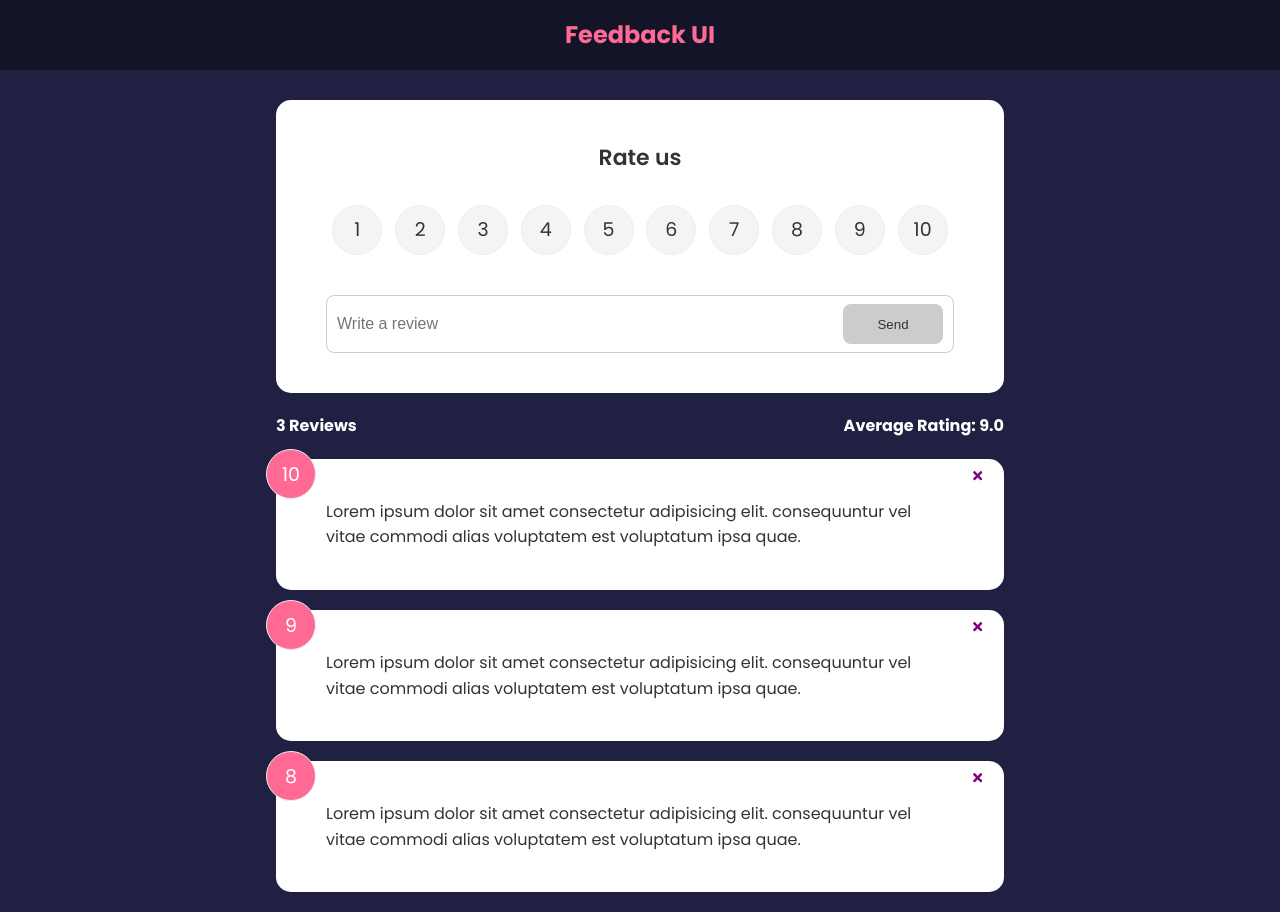
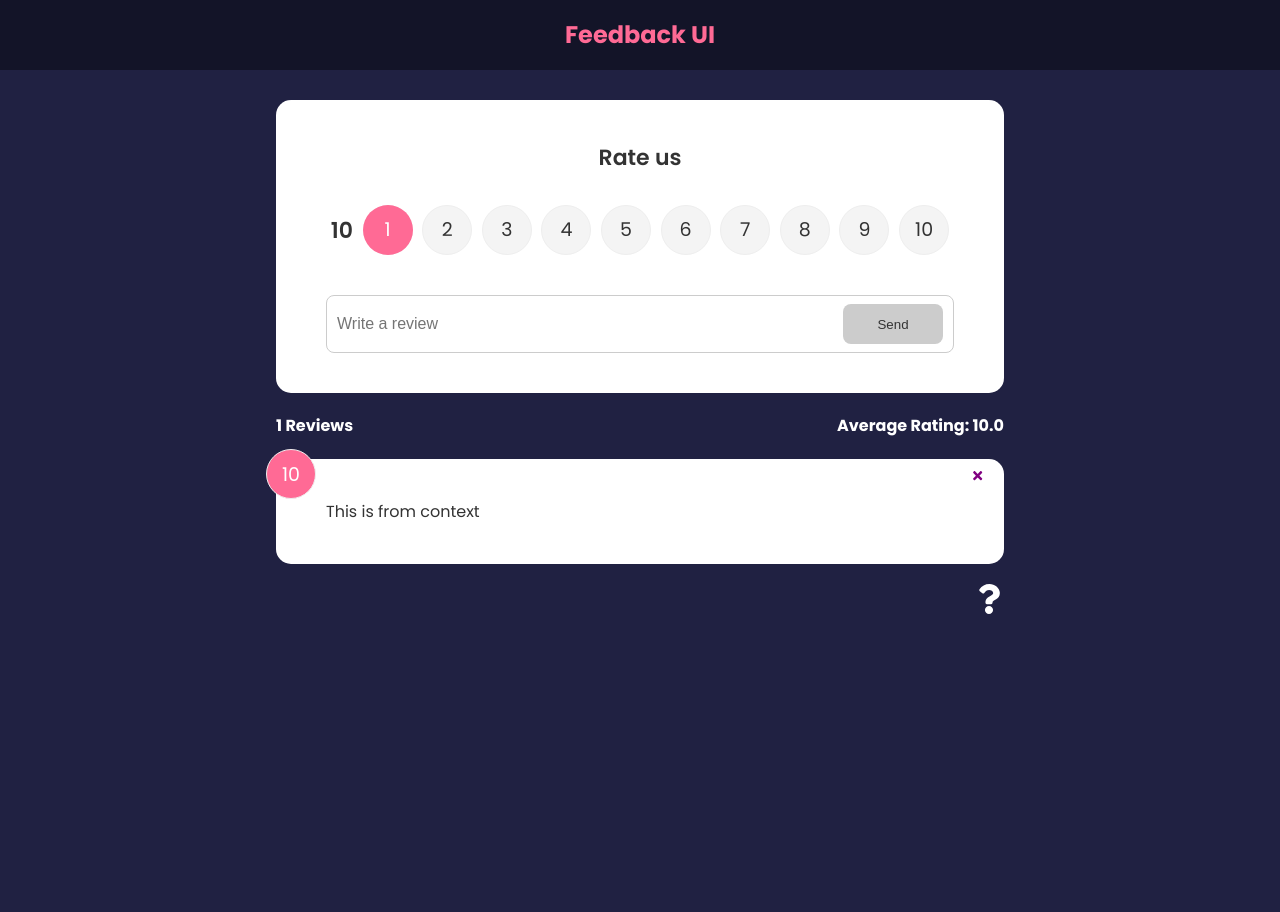
Before and after one commit to Justin-Jingcheng-Peng/feedback-app, a React (Create React App) app: page / in a window 1280 px wide. After the commit the page ends 800 px from the top, so only its background shows below. Built offline with nearby package versions, Linux system fonts and the light colour scheme.

Commit message:
section 31 update

```diff
--- a/package.json
+++ b/package.json
@@ -6,11 +6,14 @@
     "@testing-library/jest-dom": "^5.16.4",
     "@testing-library/react": "^13.2.0",
     "@testing-library/user-event": "^13.5.0",
+    "framer-motion": "^4.1.17",
     "react": "^18.1.0",
     "react-dom": "^18.1.0",
     "react-icon": "^1.0.0",
     "react-icons": "^4.3.1",
+    "react-router-dom": "^6.3.0",
     "react-scripts": "5.0.1",
+    "uuid": "^8.3.2",
     "web-vitals": "^2.1.4"
   },
   "scripts": {
--- a/src/App.js
+++ b/src/App.js
@@ -1,27 +1,49 @@
-import { useState } from "react"
-import Header from "./components/Header"
-import FeedbackList from "./components/FeedbackList"
-import FeedbackData from "./data/FeedbackData"
-import FeedbackStats from "./components/FeedbackStats"
-import FeedbackForm from "./components/FeedbackForm"
-function App(){
-    const [feedback, setFeedback] = useState(FeedbackData)
-    const deleteFeedback = (id) => {
-        if(window.confirm("Are u sure?")){
-            setFeedback(feedback.filter((item) => item.id != id))
-        }
+import { v4 as uuidv4 } from "uuid";
+import { BrowserRouter as Router, Route, Routes } from "react-router-dom";
+import { useState } from "react";
+import Header from "./components/Header";
+import FeedbackList from "./components/FeedbackList";
+import FeedbackData from "./data/FeedbackData";
+import FeedbackStats from "./components/FeedbackStats";
+import AbourIconLink from "./components/AbourIconLink";
+import FeedbackForm from "./components/FeedbackForm";
+import AboutPage from "./pages/AboutPage";
+import { FeedbackProvider } from "./context/FeedbackContext";
+function App() {
+  const [feedback, setFeedback] = useState(FeedbackData);
+  const addFeedback = (newFeedback) => {
+    newFeedback.id = uuidv4();
+    setFeedback([newFeedback, ...feedback]);
+  };
+  const deleteFeedback = (id) => {
+    if (window.confirm("Are u sure?")) {
+      setFeedback(feedback.filter((item) => item.id != id));
     }
-    return (
-        <>
-        <Header  />
+  };
+  return (
+    <FeedbackProvider>
+      <Router>
+        <Header />
         <div className="container">
-            <FeedbackForm />
-            <FeedbackStats feedback={feedback} />
-            <FeedbackList feedback={feedback}
-            handleDelete={deleteFeedback}
-             />
+          <Routes>
+            <Route
+              exact
+              path="/"
+              element={
+                <>
+                  <FeedbackForm handleAdd={addFeedback} />
+                  <FeedbackStats />
+                  <FeedbackList handleDelete={deleteFeedback} />
+                </>
+              }
+            ></Route>
+
+            <Route path="/about" element={<AboutPage />} />
+          </Routes>
+          <AbourIconLink />
         </div>
-        </>
-    )
+      </Router>
+    </FeedbackProvider>
+  );
 }
-export default App
+export default App;
--- /dev/null
+++ b/src/components/AbourIconLink.jsx
@@ -0,0 +1,13 @@
+import { FaQuestion } from "react-icons/fa";
+import { Link } from "react-router-dom";
+function AbourIconLink() {
+  return (
+    <div className="about-link">
+      <Link to="/about">
+        <FaQuestion size={30} />
+      </Link>
+    </div>
+  );
+}
+
+export default AbourIconLink;
--- a/src/components/FeedbackForm.jsx
+++ b/src/components/FeedbackForm.jsx
@@ -3,11 +3,12 @@ import Card from './shared/Card'
 import {useState} from 'react'
 import Button from './shared/Button'
 import RatingSelect from './RatingSelect'
-function FeedbackForm() {
+function FeedbackForm({handleAdd}) {
     const [text, setText] = useState('')
     const [rating,setRating] = useState(10)
     const [btnDisabled, setBtnDisabled] = useState(true)
     const [message, setMessage] = useState('')
+    const [selected, setSelected] = useState(1)
     const handleTextChange = (e) => {
         if (text === ''){
             setBtnDisabled(true)
@@ -21,11 +22,24 @@ function FeedbackForm() {
         }
         setText(e.target.value)
     }
+    const handleSubmit = (e) => {
+        e.preventDefault()
+        if (text.trim().length > 10){
+            const newFeedback = {
+                text,
+                rating,
+            }
+            handleAdd(newFeedback)
+            setText('')
+        }
+    }
+
+
   return (
     <Card>
-        <form>
+        <form onSubmit={handleSubmit}>
             <h2>Rate us</h2>
-            <RatingSelect select={(rating) => setRating(rating)}/>
+            <RatingSelect select={(rating) => setRating(rating)} selected={selected} setSelected={setSelected}/>
             <div className='input-group'>
                 <input
                 onChange={handleTextChange}
--- a/src/components/FeedbackList.jsx
+++ b/src/components/FeedbackList.jsx
@@ -1,17 +1,41 @@
-import FeedbackItem from './FeedbackItem'
-import PropTypes from 'prop-types'
-function FeedbackList({feedback, handleDelete}) {
-    if (!feedback || feedback.length === 0){
-        return <p>No feedback yet</p>
-    }
-    return <div className='feedback-list'>
+import { motion, AnimatePresence } from "framer-motion";
+import { useContext } from "react";
+import FeedbackItem from "./FeedbackItem";
+import PropTypes from "prop-types";
+import FeedbackContext from "../context/FeedbackContext";
+function FeedbackList({ handleDelete }) {
+  const { feedback } = useContext(FeedbackContext);
+  if (!feedback || feedback.length === 0) {
+    return <p>No feedback yet</p>;
+  }
+  return (
+    <div className="feedback-list">
+      <AnimatePresence>
         {feedback.map((item) => (
-            <FeedbackItem key={item.id}
-            item={item}
-            handleDelete={handleDelete}
+          <motion.div
+            key={item.id}
+            initial={{ opacity: 0 }}
+            animate={{ opacity: 1 }}
+            exit={{ opacity: 0 }}
+          >
+            <FeedbackItem
+              key={item.id}
+              item={item}
+              handleDelete={handleDelete}
             />
+          </motion.div>
         ))}
+      </AnimatePresence>
     </div>
+  );
+  // return <div className='feedback-list'>
+  //     {feedback.map((item) => (
+  //         <FeedbackItem key={item.id}
+  //         item={item}
+  //         handleDelete={handleDelete}
+  //         />
+  //     ))}
+  // </div>
 }
 
-export default FeedbackList
+export default FeedbackList;
--- a/src/components/FeedbackStats.jsx
+++ b/src/components/FeedbackStats.jsx
@@ -1,18 +1,18 @@
-import React from 'react'
+import { useContext } from "react";
+import FeedbackContext from "../context/FeedbackContext";
+function FeedbackStats() {
+  const { feedback } = useContext(FeedbackContext);
+  let average =
+    feedback.reduce((acc, cur) => {
+      return acc + cur.rating;
+    }, 0) / feedback.length;
+  average = average.toFixed(1);
+  return (
+    <div className="feedback-stats">
+      <h4>{feedback.length} Reviews</h4>
+      <h4>Average Rating: {isNaN(average) ? 0 : average}</h4>
+    </div>
+  );
+}
 
-import PropTypes from 'prop-types'
-function FeedbackStats({feedback}) {
-    let average =
-    feedback.reduce((acc, cur) => {
-        return acc + cur.rating
-    }, 0) / feedback.length
-    average = average.toFixed(1)
-    return (<div className='feedback-stats'>
-                <h4>{feedback.length} Reviews</h4>
-                <h4>Average Rating: {isNaN(average) ? 0:average}</h4>
-            </div>)
-}
-FeedbackStats.propTypes = {
-    feedback: PropTypes.array.isRequired,
-}
-export default FeedbackStats
+export default FeedbackStats;
--- a/src/components/RatingSelect.jsx
+++ b/src/components/RatingSelect.jsx
@@ -1,13 +1,19 @@
-function RatingSelect({ select, selected }) {
+import {useState} from 'react'
+import { useEffect } from 'react'
 
+function RatingSelect({ select, selected, setSelected }) {
 
+    const [rating,setRating] = useState(10)
     const handleChange = (e) => {
       select(+e.currentTarget.value)
+      setSelected(+e.currentTarget.value)
+      setRating(+e.currentTarget.value)
     }
 
-
+    // NOTE: simplified with iteration
     return (
       <ul className='rating'>
+          <h2>{rating}</h2>
         {Array.from({ length: 10 }, (_, i) => (
           <li key={`rating-${i + 1}`}>
             <input
--- /dev/null
+++ b/src/context/FeedbackContext.js
@@ -0,0 +1,22 @@
+import { createContext, useState } from "react";
+const FeedbackContext = createContext();
+export const FeedbackProvider = ({ children }) => {
+  const [feedback, setFeedback] = useState([
+    {
+      id: 1,
+      text: "This is from context",
+      rating: 10,
+    },
+  ]);
+  return (
+    <FeedbackContext.Provider
+      value={{
+        feedback,
+      }}
+    >
+      {children}
+    </FeedbackContext.Provider>
+  );
+};
+
+export default FeedbackContext;
--- /dev/null
+++ b/src/pages/AboutPage.jsx
@@ -0,0 +1,21 @@
+import React from "react";
+import Card from "../components/shared/Card";
+import { Link } from "react-router-dom";
+function AboutPage() {
+  return (
+    <div className="about">
+      <h1>About this page</h1>
+      <p>
+        Lorem ipsum, dolor sit amet consectetur adipisicing elit. Voluptatum
+        alias veniam harum atque aliquid corrupti deleniti explicabo, porro
+        nostrum odit voluptate consectetur repellendus quos quas beatae
+        reiciendis fugiat distinctio rem.
+      </p>
+      <p>
+        <Link to="/">Back to home</Link>
+      </p>
+    </div>
+  );
+}
+
+export default AboutPage;
```
Also changed, not shown: 1 other file (tests, documents, lock files or other folders).
